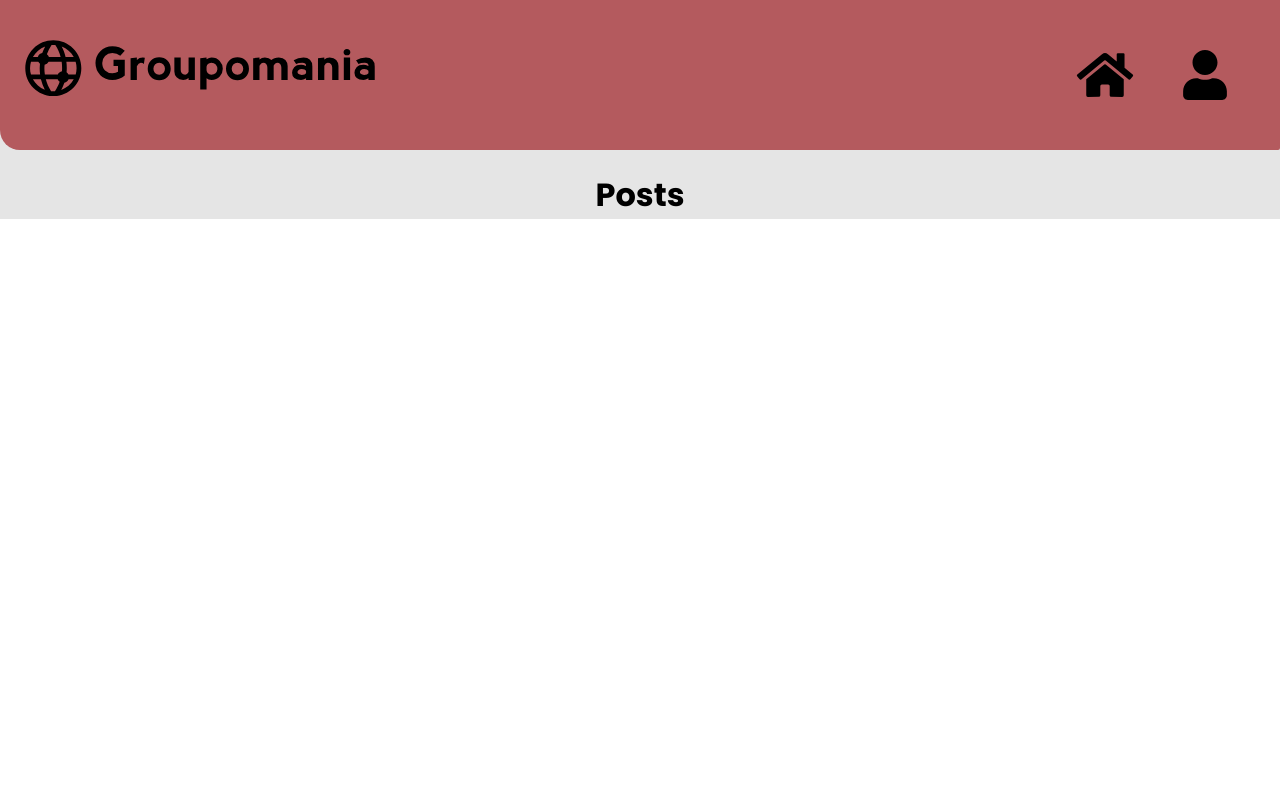
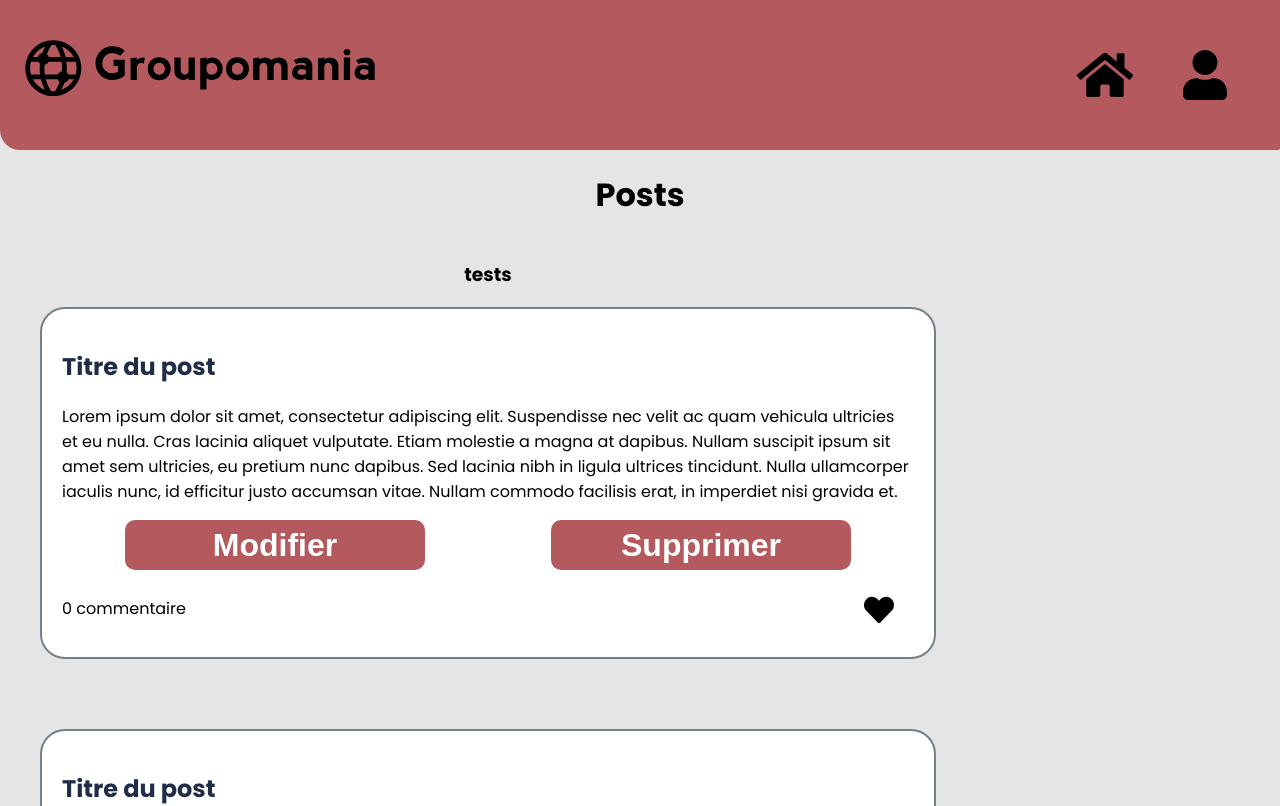
Before and after one commit to Sandrine-a/sandrinealphonse_7_13042021, a Vue app in the folder front-end-groupomania/: page /posts in a window 1280 px wide. Shown: the top 806 px of the page. Built offline with nearby package versions, Linux system fonts and the light colour scheme; no server answers; sample sign-in values are in the browser's storage.

Commit message:
Ajout components posts

```diff
--- a/front-end-groupomania/src/components/Header.vue
+++ b/front-end-groupomania/src/components/Header.vue
@@ -7,19 +7,34 @@
       <nav class="header__nav">
         <ul class="header__nav--list">
           <li class="nav__list"><router-link to="/posts" class="nav__link"><fa icon="home" class="nav__icon"/></router-link></li>
-          <li class="nav__list"><a href="#" class="nav__link"><fa icon="user" class="nav__icon"/></a></li>
+          <li class="nav__list"><router-link :to="`/users/${userId}`" class="nav__link"><fa icon="user" class="nav__icon"/></router-link></li>
         </ul>
       </nav>
       <router-view />
+
     </div>
   </header>
 
 </template>
 
 <script>
+
+import { mapState } from 'vuex'
+
 export default {
-  name: 'Header'
+  name: 'Header',
+  computed: {
+    ...mapState({
+      user: 'userInfos',
+    })
+  },
+  methods: {
+/*     getUserParams() {
+      this.$store.dispatch('getUserParams');
+    } */
+  }
 }
+
 </script>
 
 <style lang="scss" scoped>
--- /dev/null
+++ b/front-end-groupomania/src/components/PostsCard.vue
@@ -0,0 +1,102 @@
+<template>
+
+  <div class="posts__card">
+    <div class="posts__container">
+      <article class="posts__content">
+        <h2 class="posts__content-title"> Titre du post </h2>
+        <div class="posts__content-article">
+          <p class="posts__content">
+            Lorem ipsum dolor sit amet, consectetur adipiscing elit. Suspendisse nec velit ac quam vehicula ultricies et eu nulla. Cras lacinia aliquet vulputate. Etiam molestie a magna at dapibus. Nullam suscipit ipsum sit amet sem ultricies, eu pretium nunc dapibus. Sed lacinia nibh in ligula ultrices tincidunt. Nulla ullamcorper iaculis nunc, id efficitur justo accumsan vitae. Nullam commodo facilisis erat, in imperdiet nisi gravida et.
+          </p>
+        </div>
+      </article>
+      <div class="posts__buttons">
+        <div class="btn__main">
+          <button class="btn__main-modify" type="button"> Modifier </button>
+        </div>
+        <div class="btn__main">
+          <button class="btn__main-modify" type="button"> Supprimer </button>
+        </div>
+      </div>
+      <section class="posts__reactions">
+        <div class="posts__reactions-comments">
+          <p>
+            0 commentaire
+          </p>
+        </div>
+        <div class="posts__reactions-likes">
+          <fa icon="heart" class="posts__reactions-icon"/>
+        </div>
+      </section>
+
+    </div>
+
+  </div>
+
+</template>
+
+<script>
+export default {
+  name: "PostsCard"
+
+}
+</script>
+
+<style lang="scss" scoped>
+
+ @import "@/assets/_variables.scss";
+
+  .posts {
+    &__card {
+      margin-bottom: 70px;
+      background-color: white;
+      border-radius: 25px;
+      border: 2px solid $secondary-color;
+    }
+    &__content {
+      text-align: start;
+      &-title{
+        color: $text-color-secondary;
+      }
+    }
+    &__container {
+      display: flex;
+      flex-direction: column;
+      padding: 20px;
+    }
+    &__buttons {
+      display: flex;
+      justify-content: space-around;
+    }
+    &__reactions {
+      display: flex;
+      justify-content: space-between;
+      margin-top: 10px;
+      &-likes {
+        padding-top: 15px;
+        padding-right: 20px;
+        width: 30px;
+        height: 30px;
+      }
+      &-icon {
+        height: 100%;
+        width: 100%;
+      }
+    }
+  }
+  .btn__main{
+  height: 50px;
+  &-modify {
+    color: white;
+    background: $tertiary-color;
+    border-radius: 10px;
+    height: 100%;
+    width: 300px;
+    border: none;
+    cursor: pointer;
+    font-weight: bold;
+    font-size: 4vh;
+    }
+  }
+
+</style>
--- /dev/null
+++ b/front-end-groupomania/src/components/PostsColumn.vue
@@ -0,0 +1,33 @@
+<template>
+
+  <div class="posts__column">
+    <h3> tests </h3>
+
+    <PostsCard v-for="(post, index) in 5" :key="index"/>
+
+  </div>
+
+</template>
+
+<script >
+  import PostsCard from '../components/PostsCard.vue'
+
+  export default {
+    name: 'PostsColumn',
+    components: {
+      PostsCard
+    }
+
+}
+</script>
+
+<style lang="scss" scoped>
+   @import "@/assets/_variables.scss";
+
+   .posts__column {
+    display: flex;
+    flex-direction: column;
+    justify-content: space-between;
+   }
+
+</style>
--- a/front-end-groupomania/src/components/UsersIdentity.vue
+++ b/front-end-groupomania/src/components/UsersIdentity.vue
@@ -35,6 +35,7 @@
     computed: {
       ...mapState({
         user: 'userInfos',
+        userParams: 'user'
       })
     },
     methods: {
@@ -91,13 +92,13 @@
   &-modify {
     color: white;
     background: $tertiary-color;
-    border-radius: 20px;
+    border-radius: 10px;
     height: 100%;
     width: 300px;
     border: none;
     cursor: pointer;
     font-weight: bold;
-    font-size: 6vh;
+    font-size: 4vh;
     }
   }
 </style>
--- a/front-end-groupomania/src/store/index.js
+++ b/front-end-groupomania/src/store/index.js
@@ -34,6 +34,11 @@ export default createStore({
       email: ''
     }
   },
+  getters: {
+    getUserId: state =>  {
+      return state.userInfos.userId
+    }
+  },
   mutations: {
     SET_STATUS(state, status) {
       state.status = status;
@@ -44,8 +49,11 @@ export default createStore({
       state.user = user;
     },
     USER_PROFILE(state, userInfos) {
-      console.log(userInfos);
       state.userInfos = userInfos;
+    },
+    CHECK_USER(state, user)  {
+      state.user = user;
+      console.log(user);
     }
   },
   actions: {
@@ -69,7 +77,6 @@ export default createStore({
       return new Promise((resolve,reject) => {
         axiosInstance.post('/users/login', userInfos)
         .then((response) => {
-          console.log(response.data);
           commit('SET_STATUS', '');
           commit('LOG_USER', response.data);
           resolve(response);
@@ -80,15 +87,12 @@ export default createStore({
         })
       })
     },
+    getUserParams({commit}) {
+      const user = JSON.parse(localStorage.getItem('user'));
+      commit('CHECK_USER', user)
+      console.log(user);
+    },
     getUserProfile({ commit }) {
-
-/*       let params = (new URL(document.location)).searchParams;
-      let id =  parseInt(params.get('id'));
-      axiosInstance.get({name: 'Users', params: { id: id } }) */
-
-      //recherche de l'id dans
-/*       let params = (new URL(document.location)).searchParams;
-      let id = params.get("id"); */
       console.log(this.state.user.userId);
       let id = this.state.user.userId;
       axiosInstance.get(`/users/${id}`)
--- a/front-end-groupomania/src/views/Home.vue
+++ b/front-end-groupomania/src/views/Home.vue
@@ -79,7 +79,7 @@ export default {
       email: '',
       password: '',
       firstname: '',
-      lastname: '',
+      lastname: ''
     }
   },
   computed: {
@@ -109,9 +109,7 @@ export default {
         password: this.password
       })
       .then(() => {
-        console.log(this.$store.state.user.userId);
-        let id = this.$store.state.user.userId;
-        this.$router.push({ name: 'Users', params: { id: id } })
+        this.$router.push('Posts')
       })
       .catch(error => console.log(error));
     }
@@ -218,24 +216,24 @@ export default {
   &-confirm {
     color: white;
     background: $tertiary-color;
-    border-radius: 20px;
+    border-radius: 10px;
     height: 100%;
     width: 300px;
     border: none;
     cursor: pointer;
     font-weight: bold;
-    font-size: 6vh;
+    font-size: 4vh;
   }
   &-switch {
     color: white;
     background: $tertiary-color;
-    border-radius: 20px;
+    border-radius: 10px;
     height: 100%;
     width: 300px;
     border: none;
     cursor: pointer;
     font-weight: bold;
-    font-size: 6vh;
+    font-size: 4vh;
   }
 }
 
--- a/front-end-groupomania/src/views/Posts.vue
+++ b/front-end-groupomania/src/views/Posts.vue
@@ -2,8 +2,10 @@
 
   <div class="main">
     <Header/>
-    <div>
-      <h1>Posts</h1>
+
+    <h1>Posts</h1>
+    <div class="card__column">
+      <PostsColumn />
     </div>
 
   </div>
@@ -13,19 +15,22 @@
 <script>
 
   import Header from '../components/Header.vue';
+  import PostsColumn from '../components/PostsColumn.vue'
+
 
   export default {
     name: 'Posts',
     components: {
-      Header
+      Header,
+      PostsColumn
     },
     mounted() {
-      console.log(this.$store.state.user);
+
       if (this.$store.state.user.userId == -1 ) {
         this.$router.push('/');
         return;
       }
-      this.$store.dispatch('getUserProfile')
+      this.$store.dispatch('getUserParams');
     }
   }
 
@@ -35,11 +40,14 @@
 
  @import "@/assets/_variables.scss";
 
-
-
   .main {
     background-color: $bg-color;
   }
+  .card__column {
+    margin-left: 40px;
+    width: 70%;
+  }
+
 
 
 </style>
```
Also changed, not shown: 1 other file (tests, documents, lock files or other folders).
